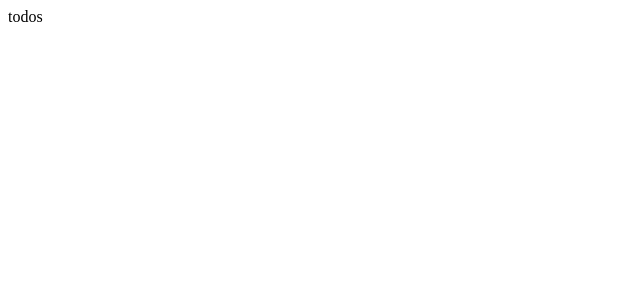
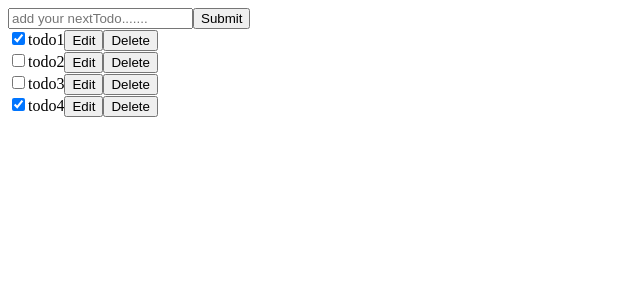
Before and after one commit to amitrahul/ContextApi_Todo_App, a React (Vite) app: page / in a window 1280 px wide. Shown: the top 300 px of the page, without its empty margins (0-640 px from the left). Built offline with nearby package versions, Linux system fonts and the light colour scheme.

Commit message:
implement delete and add new todo Item feature

```diff
--- a/src/App.jsx
+++ b/src/App.jsx
@@ -1,7 +1,46 @@
+import { useState } from "react";
 import "./App.css";
+import AddToDo from "./components/AddTodo/AddToDo";
+import TodoList from "./components/TodoList/TodoList";
+
+const todoList = [
+  {
+    id: 1,
+    text: "todo1",
+    isFinished: true,
+  },
+  {
+    id: 2,
+    text: "todo2",
+    isFinished: false,
+  },
+  {
+    id: 3,
+    text: "todo3",
+    isFinished: false,
+  },
+  {
+    id: 4,
+    text: "todo4",
+    isFinished: true,
+  },
+];
 
 function App() {
-  return <>todos</>;
+  const [todos, setTodos] = useState(todoList);
+
+  const handleAddTos = (obj) => {
+    setTodos((prev) => [...prev, obj]);
+  };
+  return (
+    <>
+      {/* for 1st way add the todo item in tods. */}
+      {/* <AddToDo setTodos={setTodos} /> */}
+      {/* for 2nd way */}
+      <AddToDo addTodos={handleAddTos} />
+      <TodoList todos={todos} setTodos={setTodos} />
+    </>
+  );
 }
 
 export default App;
--- /dev/null
+++ b/src/components/AddTodo/AddToDo.jsx
@@ -0,0 +1,43 @@
+import { useState } from "react";
+
+/*  for 1st way */
+// const AddToDo = ({ setTodos }) => {
+
+/* For 2nd way */
+const AddToDo = ({ addTodos }) => {
+  const [todoText, setTodoText] = useState("");
+
+  //   1st way to add the item in todoList
+  //   const handleAddNewToDoItem = () => {
+  //     const obj = {
+  //       id: Math.floor(Math.random() * 100 + 1),
+  //       text: todoText,
+  //       isFinished: false,
+  //     };
+  //     setTodos((prev) => [...prev, obj]);
+  //     setTodoText("");
+  //   };
+
+  //  2nd way
+  const handleAddNewToDoItem = () => {
+    const obj = {
+      id: Math.floor(Math.random() * 100 + 1),
+      text: todoText,
+      isFinished: false,
+    };
+    addTodos(obj);
+    setTodoText("");
+  };
+  return (
+    <>
+      <input
+        placeholder="add your nextTodo......."
+        value={todoText}
+        onChange={(e) => setTodoText(e.target.value)}
+      />
+      <button onClick={handleAddNewToDoItem}>Submit</button>
+    </>
+  );
+};
+
+export default AddToDo;
--- a/src/components/Todo/Todo.jsx
+++ b/src/components/Todo/Todo.jsx
@@ -1,5 +1,12 @@
-const Todo = () => {
-  return <>tododata</>;
+const Todo = ({ text, isFinished, deleteTodo }) => {
+  return (
+    <div>
+      <input type="checkbox" checked={isFinished} />
+      <span>{text}</span>
+      <button>Edit</button>
+      <button onClick={deleteTodo}>Delete</button>
+    </div>
+  );
 };
 
 export default Todo;
--- a/src/components/TodoList/TodoList.jsx
+++ b/src/components/TodoList/TodoList.jsx
@@ -1,7 +1,21 @@
-function TodoList() {
+import Todo from "../Todo/Todo";
+
+function TodoList({ todos, setTodos }) {
+  function handleDeleteTodoItem(todoId) {
+    const updatedTodoList = todos.filter((todo) => todo?.id !== todoId);
+    setTodos(updatedTodoList);
+  }
   return (
     <>
-      <div>data</div>
+      {todos &&
+        todos.map((todo) => (
+          <Todo
+            key={todo?.id}
+            text={todo?.text}
+            isFinished={todo?.isFinished}
+            deleteTodo={() => handleDeleteTodoItem(todo?.id)}
+          />
+        ))}
     </>
   );
 }
```
Also changed, not shown: eslint.config.js (+18 -17 lines).
